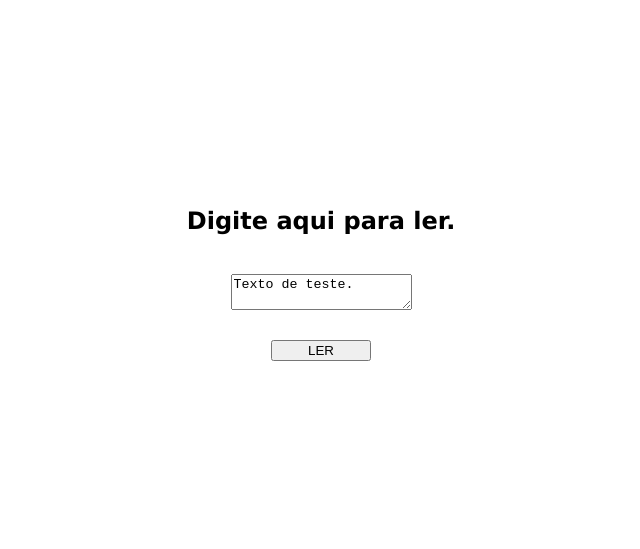
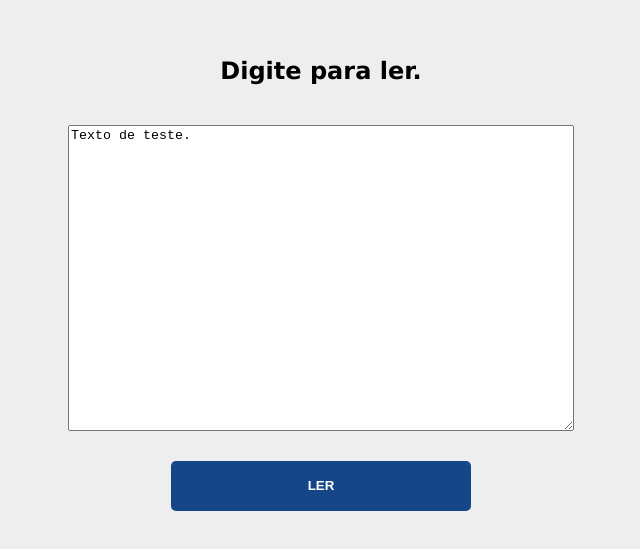
Before and after one commit to afpaiva/PageReader, a plain HTML site: page index.html in a window 1280 px wide. Shown: the part 129-678 px from the top of the page, without its empty margins (319-959 px from the left). Drawn offline with Linux system fonts and the light colour scheme.

```diff
--- a/index.html
+++ b/index.html
@@ -6,30 +6,12 @@
     <meta name="viewport" content="width=device-width, initial-scale=1.0">
     <title>Page Reader</title>
     <script src="reader.js" defer></script>
-    <style>
-        body{
-            font-family: Verdana, Geneva, Tahoma, sans-serif;
-        }
-        .container{
-            width: 100%;
-            height: 100vh;
-            display: flex;
-            flex-direction: column;
-            justify-content: center;
-            align-items: center;
-        }
-        button{
-            margin: 10px;
-            width: 100px;
-        }
-        #read{
-            margin: 20px;
-        }
-    </style>
+    <link href="style.css" rel="stylesheet" type="text/css">
+
 </head>
 <body>
     <div class="container">
-        <div><h2>Digite aqui para ler.</h1></h1></div>
+        <div><h2>Digite para ler.</h2></div>
         <textarea id="read"/>Texto de teste.</textarea>
         <button onclick="play()">
             LER
--- /dev/null
+++ b/style.css
@@ -0,0 +1,27 @@
+body{
+    font-family: Verdana, Geneva, Tahoma, sans-serif;
+    background-color: rgb(238, 238, 238);
+}
+.container{
+    width: 100%;
+    height: 100vh;
+    display: flex;
+    flex-direction: column;
+    justify-content: center;
+    align-items: center;
+}
+button{
+    margin: 10px;
+    width: 300px;
+    height: 50px;
+    background-color: rgb(20, 70, 136);
+    border-radius: 5px;
+    border: none;
+    font-weight: bold;
+    color: white;
+}
+#read{
+    width: 500px;
+    height: 300px;
+    margin: 20px;
+}
```
